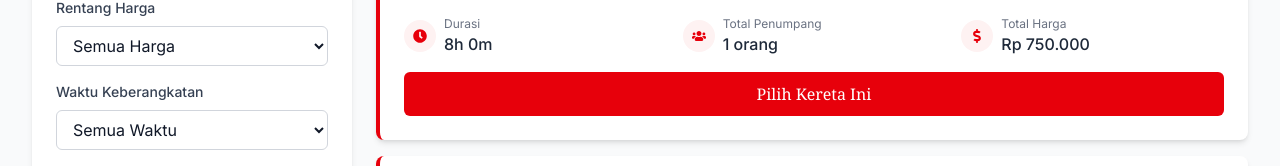
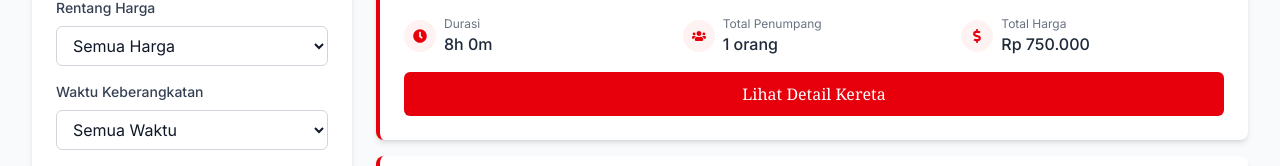
Before and after one commit to genta-bahana-nagari/gorail, a React (Vite) app: page /trains in a window 1280 px wide. Shown: the part 715-881 px from the top of the page. Built offline with nearby package versions, Linux system fonts and the light colour scheme.

Commit message:
fix: button text change

```diff
--- a/src/components/sections/trains/TrainCard.jsx
+++ b/src/components/sections/trains/TrainCard.jsx
@@ -98,7 +98,7 @@ const TrainCard = ({ train, passengers, onSelect }) => {
           variant="primary"
           className="w-full bg-red-600 hover:bg-red-700 text-white py-2.5"
         >
-          Pilih Kereta Ini
+          Lihat Detail Kereta
         </Button>
       </div>
     </div>
```
